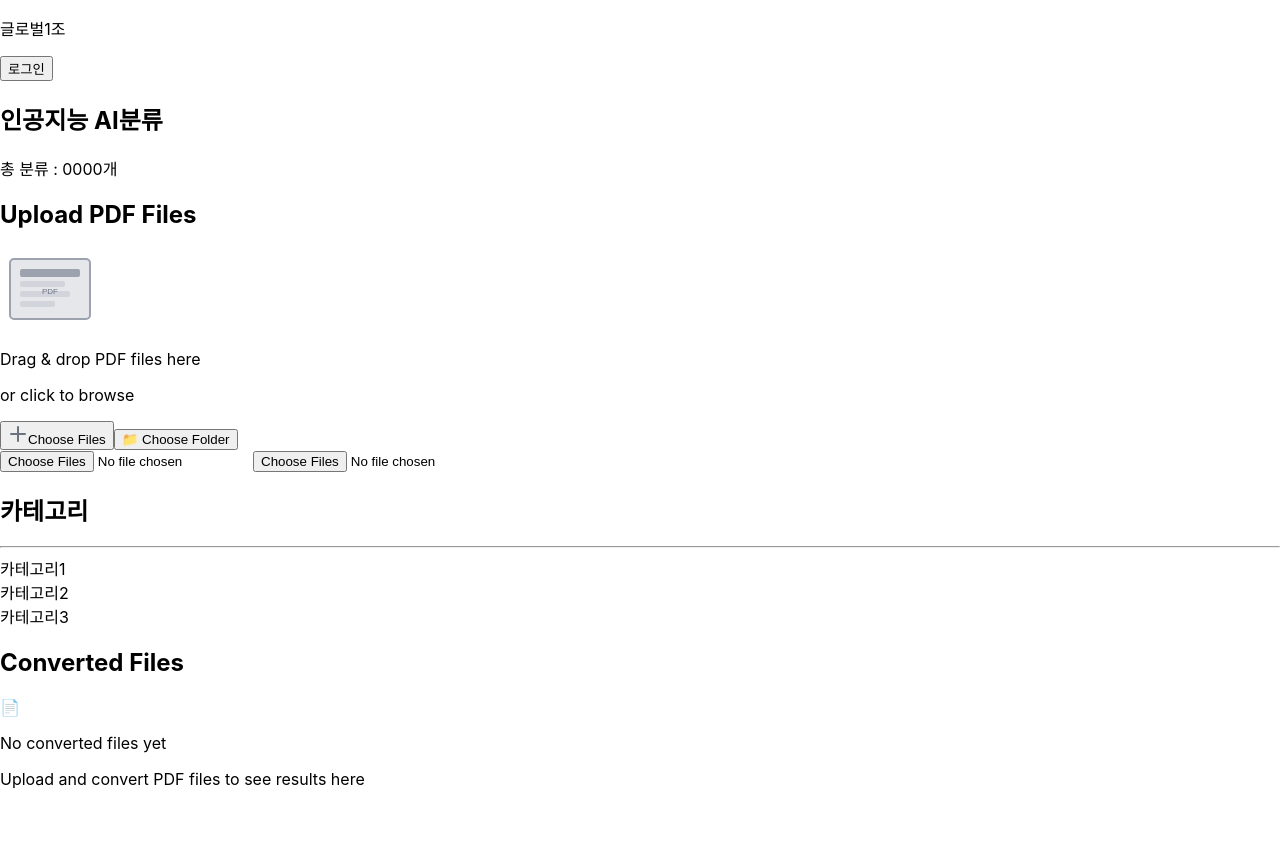
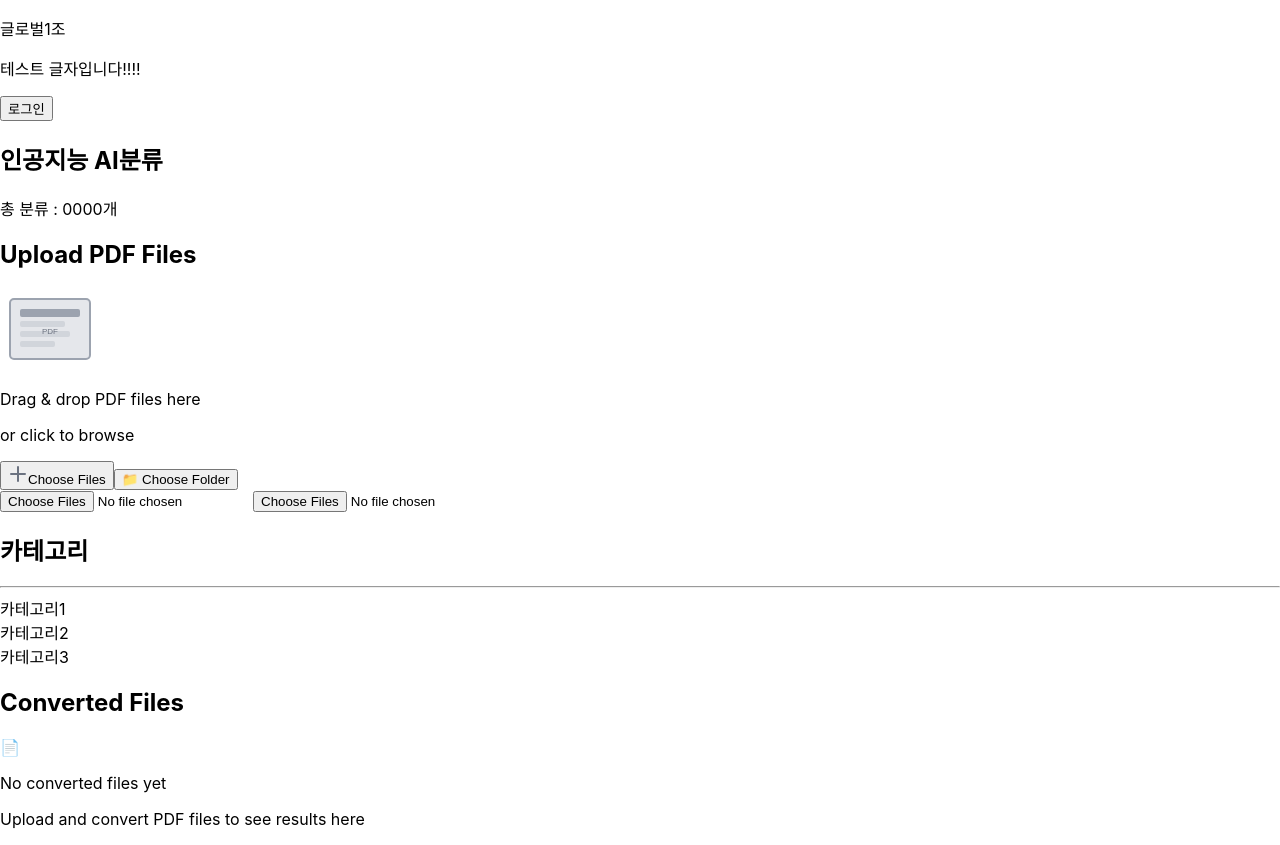
Before and after one commit to Alinate1111/Main_Project, a React (Create React App) app in the folder front/react-front/: page / in a window 1280 px wide. Before the commit the page ends 816 px from the top, so only its background shows below. Built offline with nearby package versions, Linux system fonts and the light colour scheme; the HTML template or start-up script is replaced by a standard one.

Commit message:
테스트요청
테스트요청

```diff
--- a/front/react-front/src/components/Toplogin.tsx
+++ b/front/react-front/src/components/Toplogin.tsx
@@ -50,6 +50,9 @@ export const Toplogin: React.FC<loginProps>  = ({onLoginClick}) => {
           <p className="text-black px-3 py-3 ">
             글로벌1조
           </p>
+          <p className="text-black px-3 py-3 ">
+            테스트 글자입니다!!!!
+          </p>
 
           <div
           className="relative inline-block bg-white rounded-md shadow px-3 py-3  float-right col-start-12">
```
